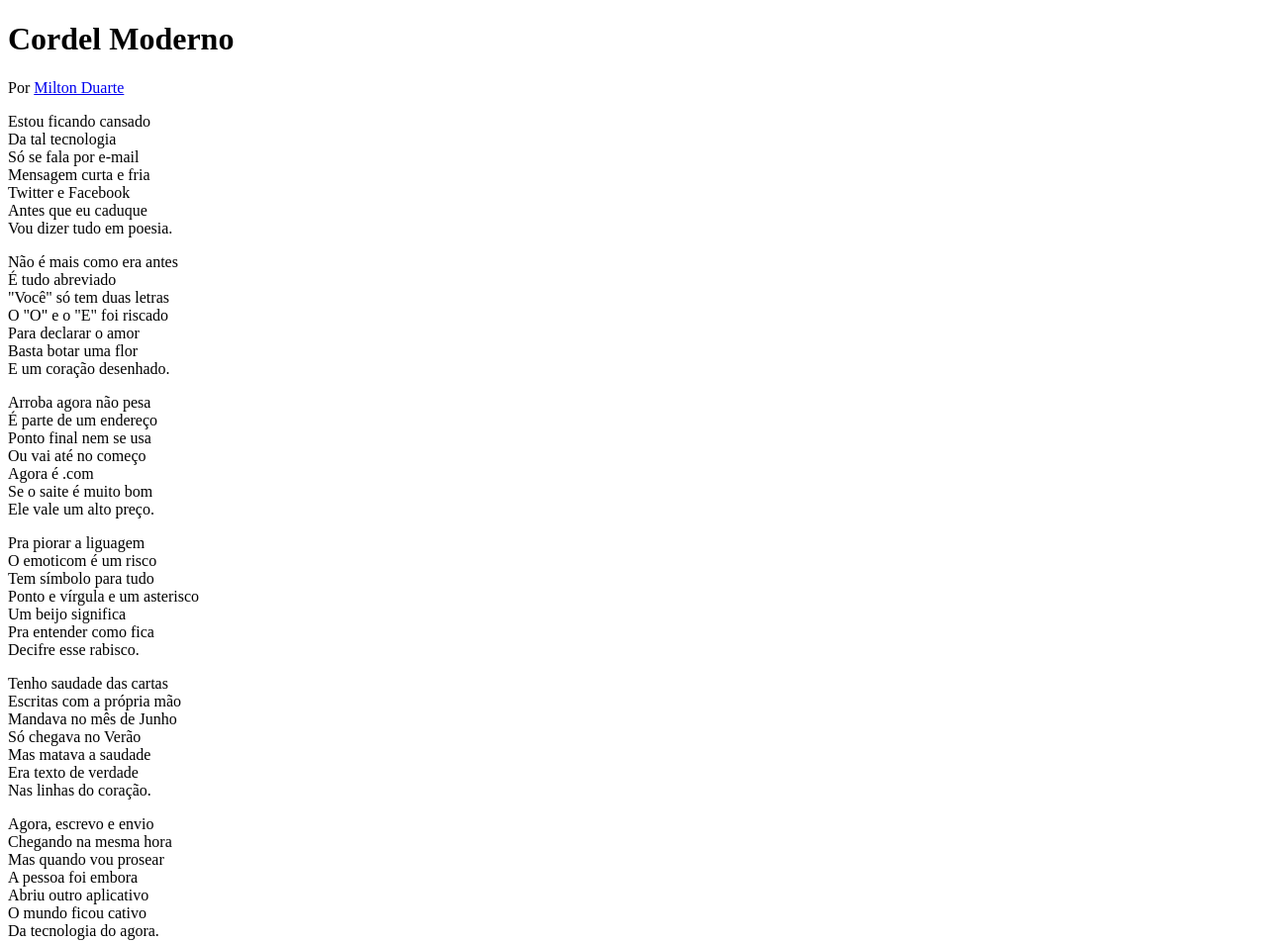
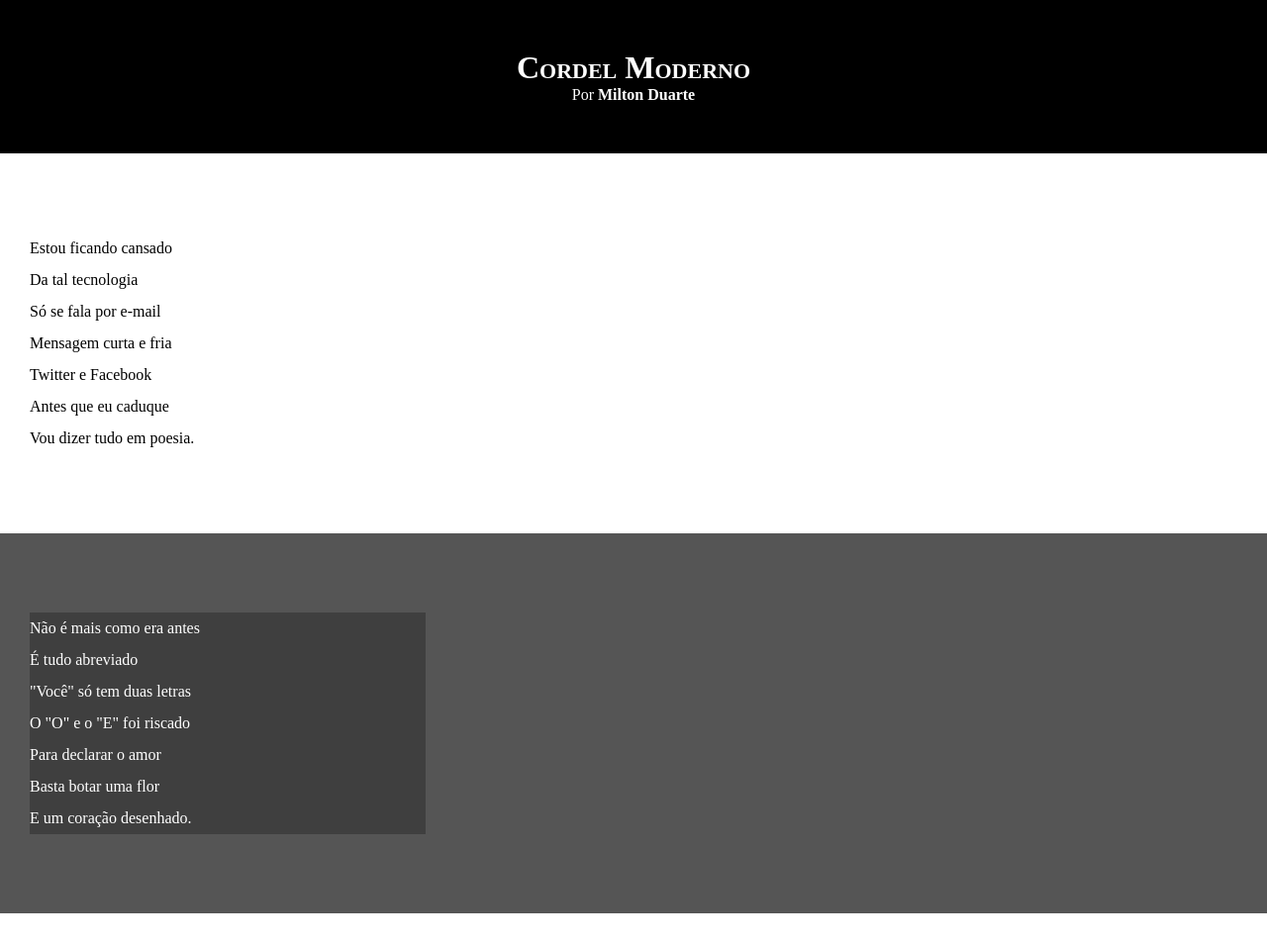
Before and after one commit to brianribeiro/HTML_CSS, a plain HTML site: page Desafios/d011/index.html in a window 1280 px wide. Shown: the top 953 px of the page at 99% size. Drawn offline with Linux system fonts and the light colour scheme.

Commit message:
Atualizando o CSS

```diff
--- a/Desafios/d011/estilo/estilo.css
+++ b/Desafios/d011/estilo/estilo.css
@@ -1 +1,65 @@
 @charset "UTF-8";
+
+* {
+    margin: 0px;
+    padding: 0px;
+}
+
+html, body {
+    min-height: 100vh;
+    background-color: darkgray;
+}
+
+header {
+    background-color: black;
+    color: white;
+    text-align: center;
+}
+
+header > h1 {
+    padding-top: 50px;
+    font-variant: small-caps;
+}
+
+header > p {
+    padding-bottom: 50px;
+}
+
+a {
+    color: white;
+    text-decoration: none;
+    font-weight: bolder;
+}
+
+a:hover {
+    text-decoration: underline;
+}
+
+section {
+    padding-top: 10vh;
+    padding-bottom: 10vh;
+    line-height: 2em;
+    padding-left: 30px;
+}
+
+section.normal {
+    background-color: white;
+    color: black;
+}
+
+section.imagem {
+    background-color: rgb(85, 85, 85);
+    color: white;
+}
+
+section.imagem > p {
+    width: 400px;
+    background-color: rgba(0, 0, 0, 0.253);
+}
+
+footer {
+    background-color: black;
+    color: white;
+    text-align: center;
+    padding: 10px;
+}
--- a/Desafios/d011/index.html
+++ b/Desafios/d011/index.html
@@ -13,7 +13,7 @@
         <p>Por <a href="https://www.recantodasletras.com.br/poesias/3186743" target="_blank">Milton Duarte</a></p>
     </header>
 
-    <section>
+    <section class="normal">
         <p>
             Estou ficando cansado<br>
             Da tal tecnologia<br>
@@ -25,7 +25,7 @@
         </p>
     </section>
 
-    <section>
+    <section class="imagem">
         <p>
             Não é mais como era antes<br>
             É tudo abreviado<br>
@@ -37,7 +37,7 @@
         </p>
     </section>
 
-    <section>
+    <section class="normal">
         <p>
             Arroba agora não pesa<br>
             É parte de um endereço<br>
@@ -58,7 +58,7 @@
         </p>
     </section>
 
-    <section>
+    <section class="imagem">
         <p>
             Tenho saudade das cartas<br>
             Escritas com a própria mão<br>
@@ -70,7 +70,7 @@
         </p>
     </section>
 
-    <section>
+    <section class="normal">
         <p>
             Agora, escrevo e envio<br>
             Chegando na mesma hora<br>
```
